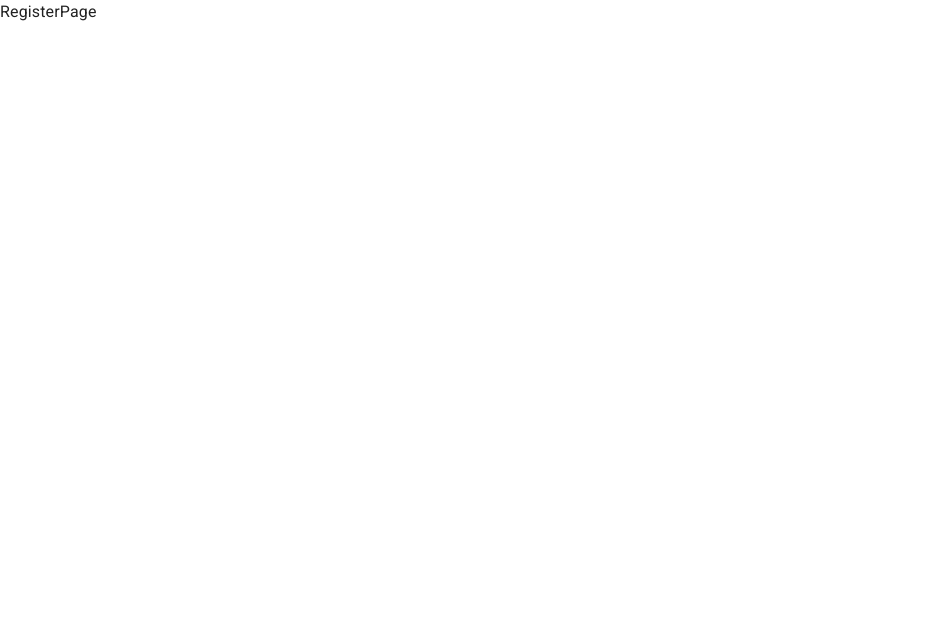
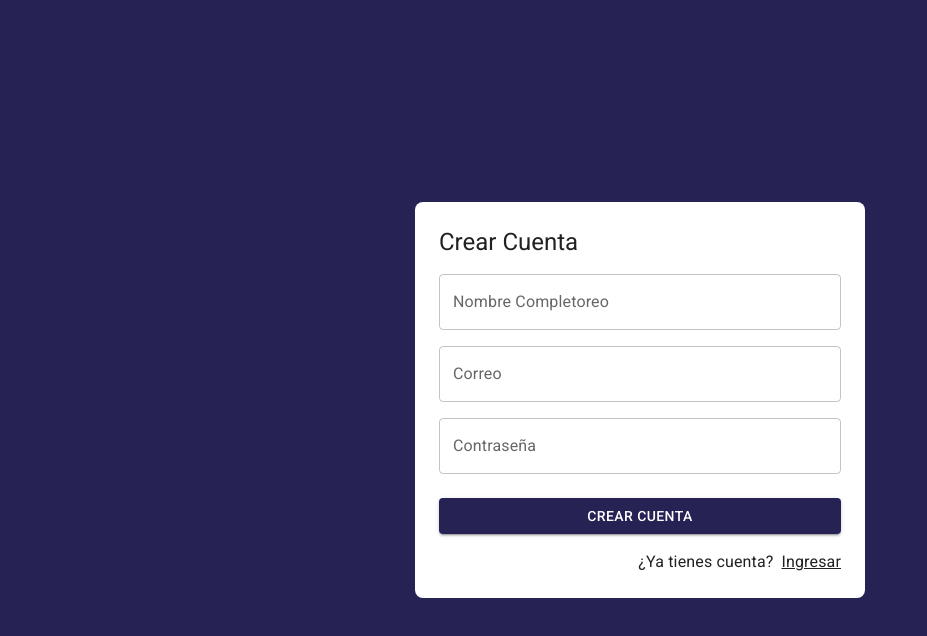
Before and after one commit to DidioArbey/Login-React, a React (Vite) app: page /auth/register in a window 1280 px wide. Shown: the top 636 px of the page, without its empty margins (0-927 px from the left). Built offline with nearby package versions, Linux system fonts and the light colour scheme.

Commit message:
layout registes

```diff
--- a/src/auth/pages/RegisterPage.jsx
+++ b/src/auth/pages/RegisterPage.jsx
@@ -1,6 +1,60 @@
+import { Link as RouterLink } from 'react-router-dom'
+import { Google } from "@mui/icons-material"
+import { Button, Grid, Link, TextField, Typography } from "@mui/material"
+import { AuthLayaout } from '../layout/AuthLayaout'
+
 
 export const RegisterPage = () => {
   return (
-    <div>RegisterPage</div>
+    <AuthLayaout title='Crear Cuenta'>
+      <form>
+        <Grid container>
+          <Grid item xs={12} sx={{ mt: 2 }} >
+            <TextField
+              label="Nombre Completoreo"
+              type="text"
+              placeholder="Nombre Completo"
+              fullWidth
+            />
+          </Grid>
+
+          <Grid item xs={12} sx={{ mt: 2 }} >
+            <TextField
+              label="Correo"
+              type="email"
+              placeholder="correo@ejemplo.com"
+              fullWidth
+            />
+          </Grid>
+
+          <Grid item xs={12} sx={{ mt: 2 }}>
+            <TextField
+              label="Contraseña"
+              type="password"
+              placeholder="contraseña"
+              fullWidth
+            />
+          </Grid>
+
+          <Grid container spacing={2} sx={{ mb: 2, mt: 1 }}>
+            <Grid item xs={12} >
+              <Button variant='contained' fullWidth>
+                Crear Cuenta
+              </Button>
+            </Grid>
+          </Grid>
+
+          <Grid container direction='row' justifyContent='end'>
+            <Typography sx={{mr:1}} >¿Ya tienes cuenta?</Typography>
+            <Link component={RouterLink} color='inherit' to="/auth/login" >
+              Ingresar
+            </Link>
+          </Grid>
+
+        </Grid>
+      </form>
+
+    </AuthLayaout>
+
   )
 }
```
